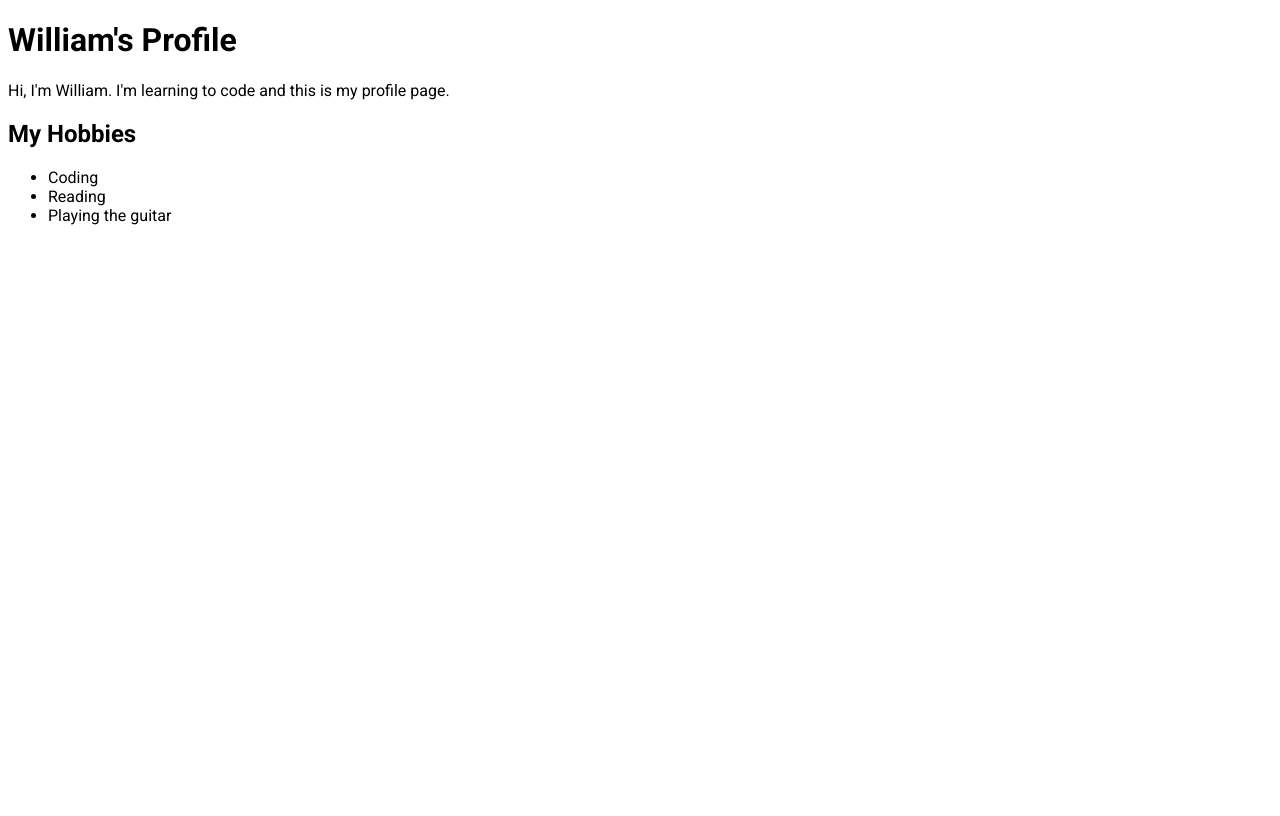
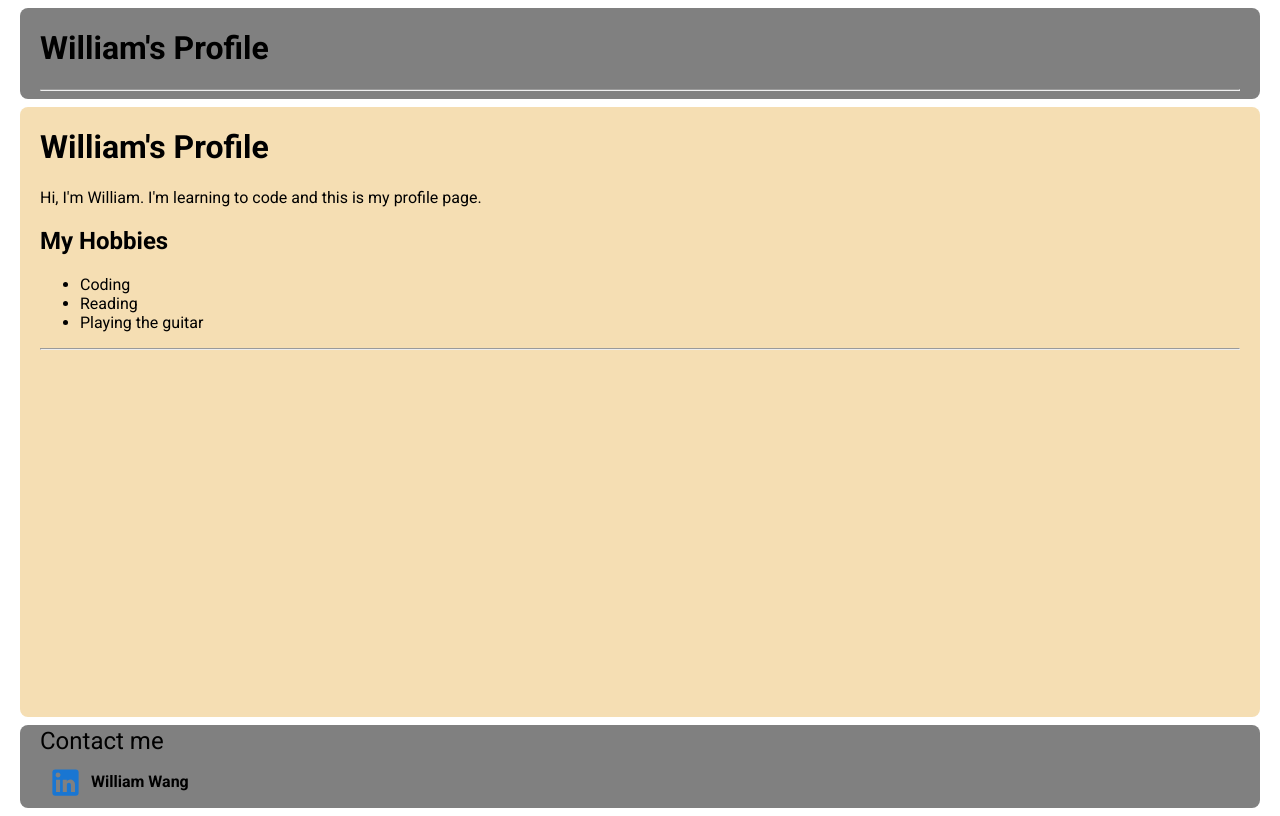
Before and after one commit to wsking233/Profile-Page, a React (Create React App) app in the folder william-profile/: page / in a window 1280 px wide. Built offline with nearby package versions, Linux system fonts and the light colour scheme.

Commit message:
add layout

```diff
--- /dev/null
+++ b/william-profile/src/App.css
@@ -0,0 +1,31 @@
+.container{
+    min-height: 100vh;
+    display: flex;
+    flex-direction: column;
+    justify-content: left;
+    align-items:center;
+    row-gap: 8px;
+}
+
+.maxContainer {
+  max-width: 1200px;
+  width: 100%;
+  margin: 0 auto;
+  padding: 0 20px;
+  border-radius: 8px;
+
+}
+
+header{
+    background-color: gray;
+}
+
+main{
+    flex: 1;
+    background-color: wheat;
+}
+
+footer{
+    /* margin-top: auto; */
+    background-color: gray;
+}
--- a/william-profile/src/App.js
+++ b/william-profile/src/App.js
@@ -1,18 +1,22 @@
 import React from 'react';
+import './App.css';
+import Header from './components/Header';
+import Home from './components/Homepage';
+import Footer from './components/Footer';
+
 
 function App() {
   return (
-    <div>
-      <h1>William's Profile</h1>
-      <p>Hi, I'm William. I'm learning to code and this is my profile page.</p>
-      <h2>My Hobbies</h2>
-      <ul>
-        <li>Coding</li>
-        <li>Reading</li>
-        <li>Playing the guitar</li>
-      </ul>
-
-
+    <div className='container'>
+      <header className='maxContainer'>
+        <Header />
+        </header>
+        <main className='maxContainer'>
+          <Home />
+        </main>
+        <footer className='maxContainer'>
+          <Footer />
+          </footer>
     </div>
   );
 }
--- /dev/null
+++ b/william-profile/src/components/Footer.js
@@ -0,0 +1,21 @@
+import React from "react";
+
+import { Typography, Tab, IconButton } from "@mui/material";
+import LinkedInIcon from '@mui/icons-material/LinkedIn';
+
+function Footer() {
+  return (
+    <div>
+      <Typography variant="h5">Contact me</Typography>
+
+      <IconButton
+        href="https://www.linkedin.com/in/william-wang-shuai"
+        color="primary"
+      ><LinkedInIcon fontSize="large" /></IconButton>
+      <strong>William Wang</strong>
+      <Tab />
+    </div>
+  );
+}
+
+export default Footer;
--- /dev/null
+++ b/william-profile/src/components/Header.js
@@ -0,0 +1,14 @@
+import React from 'react';
+
+function Header() {
+
+    return (
+        <div>
+            <h1>William's Profile</h1>
+            <hr />
+
+        </div>
+    );
+}
+
+export default Header;
--- /dev/null
+++ b/william-profile/src/components/Homepage.js
@@ -0,0 +1,21 @@
+import React from 'react';
+
+function Home() {
+
+    return (
+        <div>
+            <h1>William's Profile</h1>
+            <p>Hi, I'm William. I'm learning to code and this is my profile page.</p>
+            <h2>My Hobbies</h2>
+            <ul>
+                <li>Coding</li>
+                <li>Reading</li>
+                <li>Playing the guitar</li>
+            </ul>
+            <hr />
+
+        </div>
+    );
+}
+
+export default Home;
```
Also changed, not shown: william-profile/src/components/layout.css (added).
